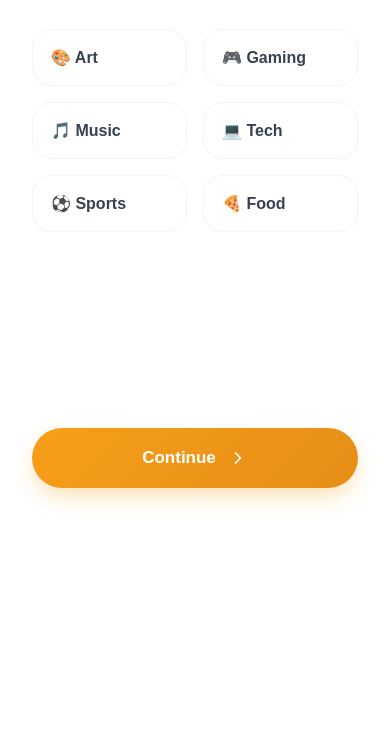
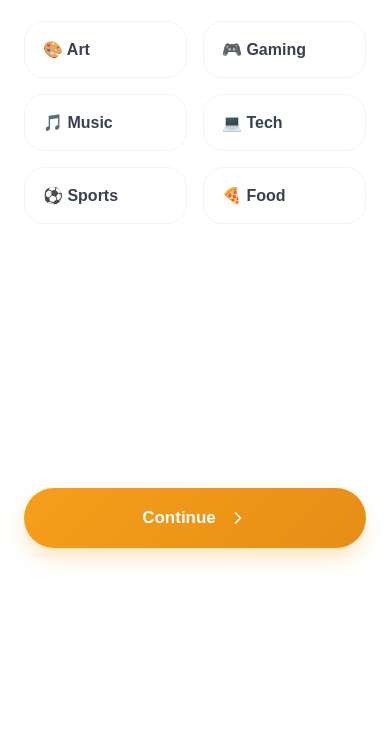
Before and after one commit to CYCLIC05/TipJar, a website built with Vite: page index.html in a window 390 px wide. Shown: the part 176-919 px from the top of the page. Before the commit the page ends 844 px from the top, so only its background shows below. Built offline with nearby package versions, Linux system fonts and the light colour scheme; no server answers; what @tonconnect/ui would draw is missing.

Commit message:
fix: total layout reset to native mobile standard for perfect scroll and alignment

```diff
--- a/style.css
+++ b/style.css
@@ -35,13 +35,15 @@ body {
   background-color: white;
   color: var(--text-main);
   line-height: 1.5;
+  margin: 0;
+  padding: 0;
   display: flex;
   justify-content: center;
-  align-items: center;
-  height: 100%;
-  width: 100%;
-  overflow: hidden; /* Body MUST NOT scroll */
-  position: fixed; /* Lock body position */
+  min-height: 100vh;
+}
+
+@media (min-width: 600px) {
+  body { background-color: #E5E7EB; align-items: center; }
 }
 
 /* Desktop Only Background */
@@ -54,12 +56,15 @@ body {
 #app {
   width: 100%;
   max-width: 480px;
-  height: 100%; /* Fill the fixed body exactly */
+  min-height: 100vh;
   background-color: white;
   position: relative;
   display: flex;
   flex-direction: column;
-  overflow: hidden; /* Only children scroll */
+}
+
+@media (min-width: 600px) {
+  #app { height: 90vh; max-height: 850px; border-radius: 32px; overflow: hidden; }
 }
 
 @media (max-width: 600px) {
@@ -76,18 +81,16 @@ body {
 }
 
 .screen {
-  position: absolute;
-  top: 0;
-  left: 0;
-  right: 0;
-  bottom: 0;
+  width: 100%;
+  padding: 32px 24px 120px; /* Space for nav */
+  flex: 1;
+  background: white;
+  display: none; /* Controlled by JS nextStep */
+}
+
+.screen:not(.hidden) {
   display: flex;
   flex-direction: column;
-  padding: 40px 32px 180px; /* Massive padding to clear bottom nav */
-  overflow-y: auto;
-  -webkit-overflow-scrolling: touch;
-  transition: opacity 0.3s ease;
-  background: white;
 }
 
 .screen::-webkit-scrollbar { display: none; }
@@ -1627,18 +1630,18 @@ h1 {
 .bottom-nav {
   position: fixed;
   bottom: 0;
-  left: 50%;
-  transform: translateX(-50%);
-  width: 100%;
-  max-width: 480px;
+  left: 0;
+  right: 0;
   background: rgba(255, 255, 255, 0.98);
   backdrop-filter: blur(20px);
   -webkit-backdrop-filter: blur(20px);
   border-top: 1px solid rgba(0,0,0,0.05);
   display: flex;
   justify-content: space-around;
-  padding: 12px 0 34px 0; /* Clear safe area */
-  z-index: 9999; /* Always on top */
+  padding: 12px 16px 32px;
+  z-index: 9999;
+  max-width: 480px;
+  margin: 0 auto;
 }
 
 .nav-item {
```
